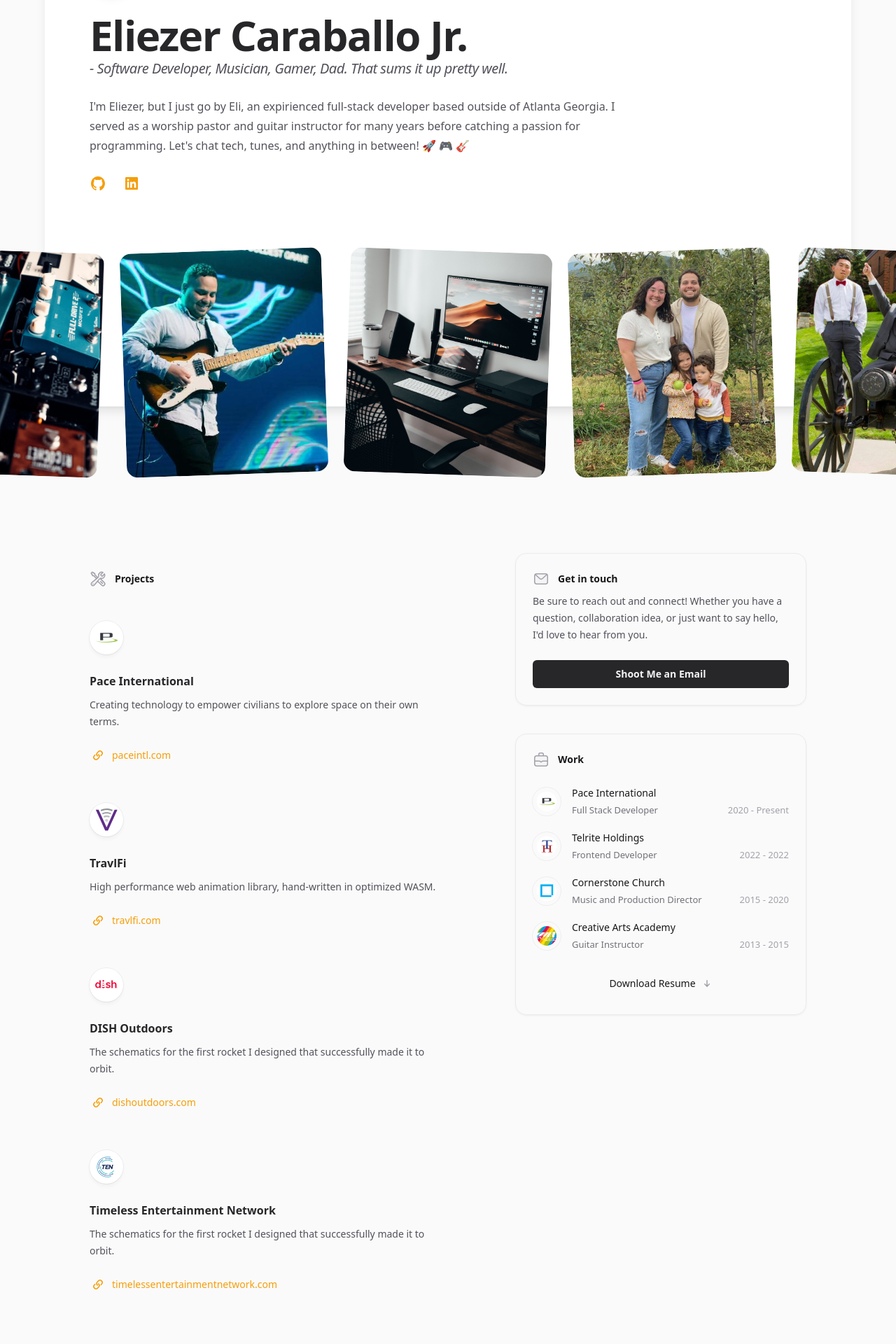
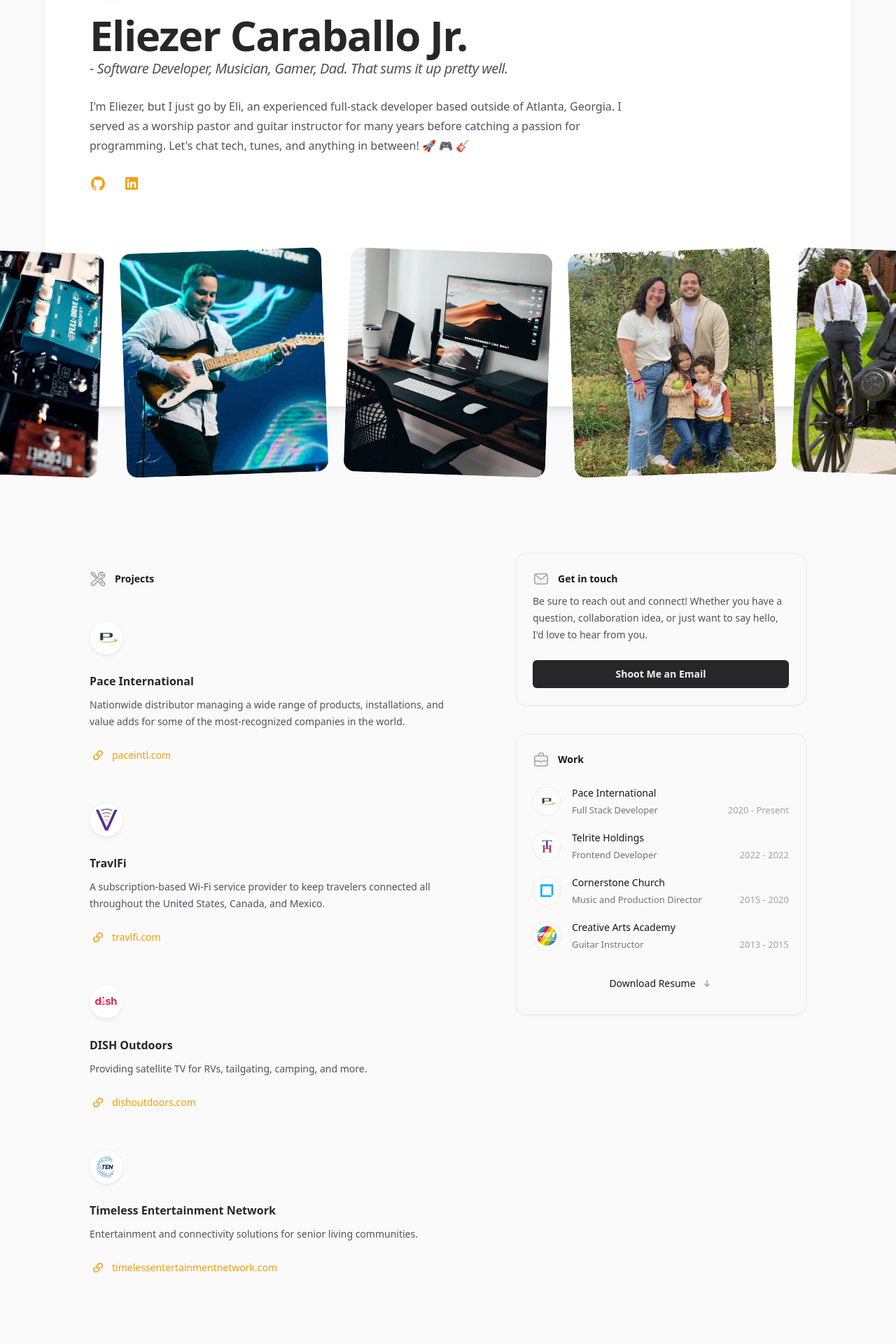
Before and after one commit to Eli-Caraballo/elicaraballo.com, a Next.js app: page / in a window 1280 px wide. Shown: the part 220-2140 px from the top of the page at 70% size. Built offline with nearby package versions, Linux system fonts and the light colour scheme.

Commit message:
replace placeholder descriptions

```diff
--- a/src/app/page.tsx
+++ b/src/app/page.tsx
@@ -25,7 +25,7 @@
 
 function SocialLink({ icon: Icon, ...props }: React.ComponentProps<typeof Link> & { icon: React.ComponentType<{ className?: string }> }) {
 	return (
-		<Link className="group -mx-1 p-1" {...props}>
+		<Link className="group -mx-1 p-1" target="_blank" rel="noopener noreferrer" {...props}>
 			<Icon className="h-6 w-6 fill-amber-500 transition group-hover:fill-amber-600 dark:fill-zinc-300 dark:group-hover:fill-zinc-100" />
 		</Link>
 	)
@@ -149,23 +149,23 @@
 		darkLogo?: ImageProps['src']
 	}> = [{
 		name: 'Pace International',
-		description: 'Creating technology to empower civilians to explore space on their own terms.',
+		description: 'Nationwide distributor managing a wide range of products, installations, and value adds for some of the most-recognized companies in the world.',
 		link: { href: 'https://www.paceintl.com/', label: 'paceintl.com' },
 		logo: logoPacePng,
 		darkLogo: logoPacePngWhite,
 	}, {
 		name: 'TravlFi',
-		description: 'High performance web animation library, hand-written in optimized WASM.',
+		description: 'A subscription-based Wi-Fi service provider to keep travelers connected all throughout the United States, Canada, and Mexico.',
 		link: { href: 'https://travlfi.com/', label: 'travlfi.com' },
 		logo: logoTravlFi,
 	}, {
 		name: 'DISH Outdoors',
-		description: 'The schematics for the first rocket I designed that successfully made it to orbit.',
+		description: 'Providing satellite TV for RVs, tailgating, camping, and more.',
 		link: { href: 'https://dishoutdoors.com/', label: 'dishoutdoors.com' },
 		logo: logoDish,
 	}, {
 		name: 'Timeless Entertainment Network',
-		description: 'The schematics for the first rocket I designed that successfully made it to orbit.',
+		description: 'Entertainment and connectivity solutions for senior living communities.',
 		link: { href: 'https://timelessentertainmentnetwork.com/', label: 'timelessentertainmentnetwork.com' },
 		logo: logoTimelessEntertainment,
 		darkLogo: logoTimelessEntertainmentWhite,
@@ -229,7 +229,7 @@
 					</h2>
 
 					<p className="mt-6 text-base text-zinc-600 dark:text-zinc-400">
-						I'm Eliezer, but I just go by Eli, an expirienced full-stack developer based outside of Atlanta Georgia. I served as a worship pastor and guitar instructor for many years before catching a passion for programming. Let's chat tech, tunes, and anything in between! <span className="inline-block">🚀 🎮 🎸</span>
+						I'm Eliezer, but I just go by Eli, an experienced full-stack developer based outside of Atlanta, Georgia. I served as a worship pastor and guitar instructor for many years before catching a passion for programming. Let's chat tech, tunes, and anything in between! <span className="inline-block">🚀 🎮 🎸</span>
 					</p>
 
 					<div className="mt-6 flex gap-6">
```
